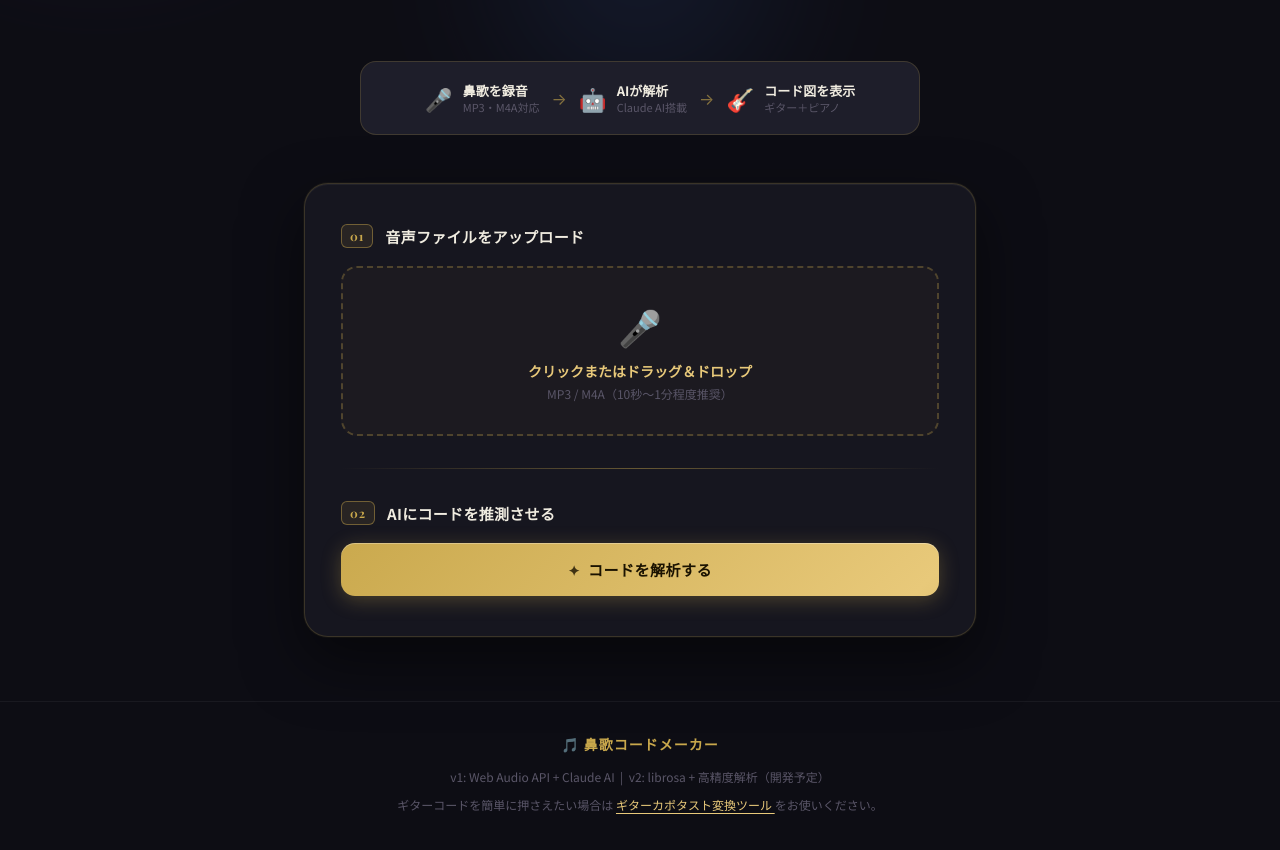
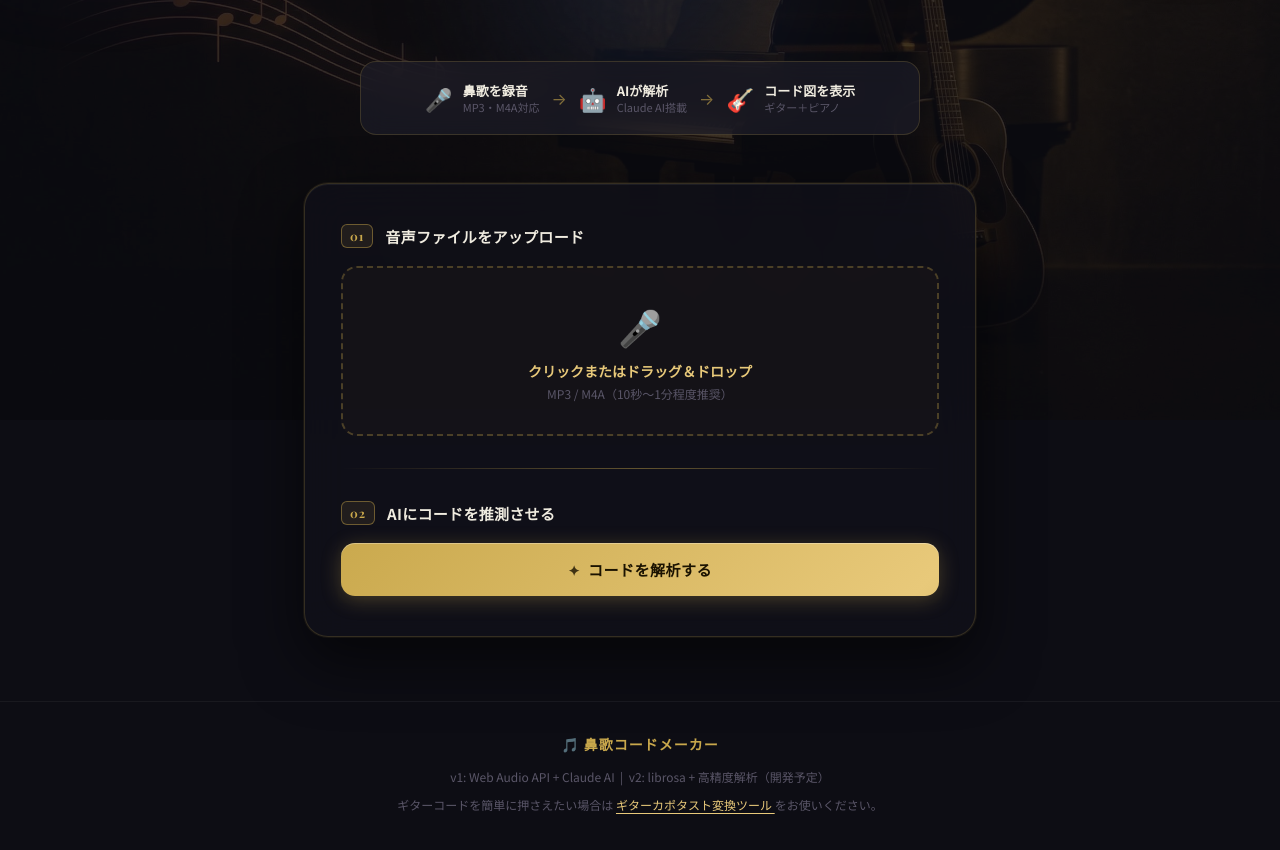
Before and after one commit to pothosweb-gif/humming-code-maker, a website: page index.html in a window 1280 px wide. Shown: the part 380-1230 px from the top of the page. Drawn offline with nearby package versions, Linux system fonts and the light colour scheme.

Commit message:
feat: add background image and glassmorphism

```diff
--- a/style.css
+++ b/style.css
@@ -29,6 +29,22 @@ body {
   color: var(--text-primary);
   min-height: 100vh;
   overflow-x: hidden;
+  position: relative;
+}
+
+body::before {
+  content: '';
+  position: fixed;
+  inset: 0;
+  background: url('bg.jpg') center center / cover no-repeat;
+  opacity: 0.22;
+  z-index: 0;
+  pointer-events: none;
+}
+
+body > * {
+  position: relative;
+  z-index: 1;
 }
 
 /* ===========================
@@ -183,7 +199,9 @@ body {
   align-items: center;
   justify-content: center;
   gap: 12px;
-  background: var(--bg-card2);
+  background: rgba(30, 30, 42, 0.65);
+  backdrop-filter: blur(12px);
+  -webkit-backdrop-filter: blur(12px);
   border: 1px solid var(--border);
   border-radius: 16px;
   padding: 20px 24px;
@@ -233,14 +251,16 @@ body {
 }
 
 .app-card {
-  background: var(--bg-card);
+  background: rgba(16, 16, 26, 0.75);
+  backdrop-filter: blur(20px);
+  -webkit-backdrop-filter: blur(20px);
   border: 1px solid var(--border);
   border-radius: 24px;
   padding: 40px 36px;
   box-shadow:
-    0 0 0 1px rgba(201,168,76,0.05),
-    0 24px 60px rgba(0,0,0,0.5),
-    inset 0 1px 0 rgba(255,255,255,0.05);
+    0 0 0 1px rgba(201,168,76,0.08),
+    0 24px 60px rgba(0,0,0,0.6),
+    inset 0 1px 0 rgba(255,255,255,0.06);
 }
 
 @media (max-width: 480px) {
```
Also changed, not shown: bg.jpg (added).
